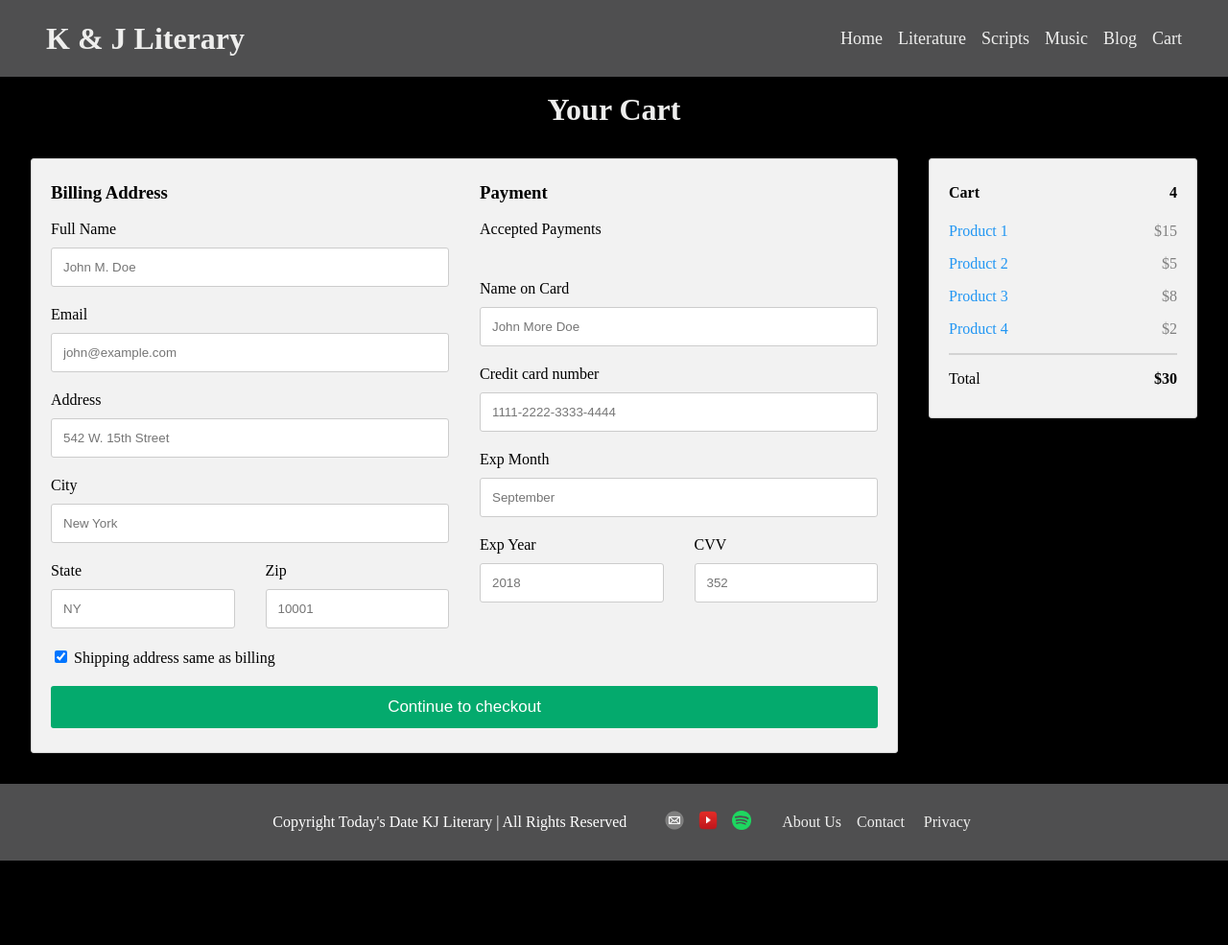
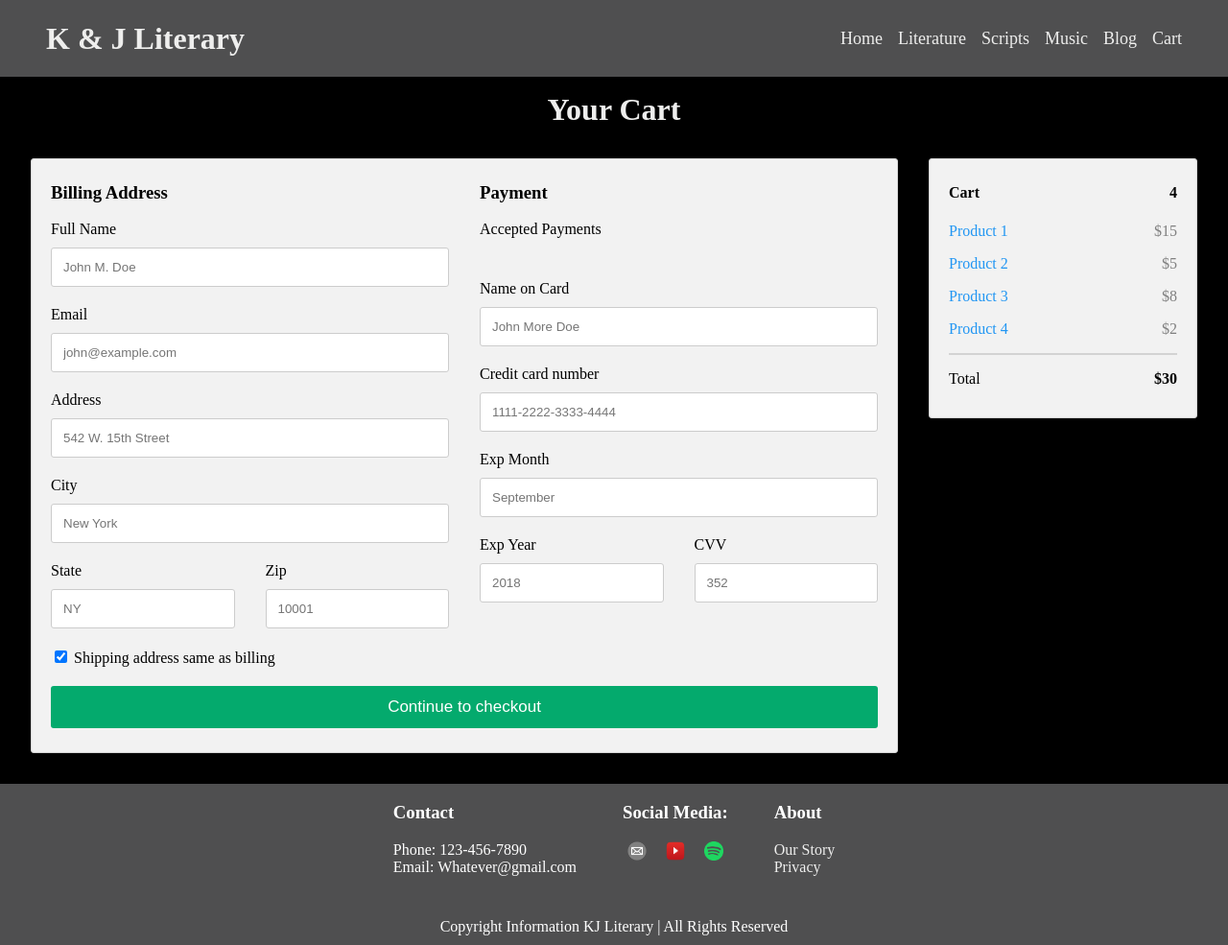
Before and after one commit to KProsser1/KJLiterary, a plain HTML site: page Cart/checkout.html in a window 1280 px wide. Shown: the whole page at 96% size. Before the commit the page ends 897 px from the top, so only its background shows below. Drawn offline with Linux system fonts and the light colour scheme.

Commit message:
Fixed footer

```diff
--- a/Cart/checkout.css
+++ b/Cart/checkout.css
@@ -101,6 +101,8 @@ a:active {
 
 .checkout {
     margin: 2rem;
+    margin-bottom: 0;
+    padding-bottom: 200px;
 }
 
 .row {
@@ -193,42 +195,46 @@ span.price {
 }
 
 .footer {
-
+    position: absolute;
+    left: 0;
+    bottom: 0;
     width: 100%;
-    height: 5rem;
+    height: 10.5rem;
     background-color: #4f4f50;
     color: white;
     display: flex;
-    justify-content: center;
+    flex-direction: column;
+    justify-content: space-between;
     align-items: center;
-    flex-wrap: wrap;
+    padding-bottom: 10px;
 }
 
 .topFoot {
     display: flex;
     justify-content: center;
-    align-items: center;
+    align-items: top;
+    margin-left: 2rem;
+    margin-right: 2rem;
+    gap: 3rem;
 }
 
-.leftFoot {
-    padding-left: 1rem;
+.topFoot ul {
+    padding: 0;
 }
 
-.leftBottom {
-    display: flex;
-    justify-content: space-between;
-    gap: 20px;
+.listHead {
+    font-weight: bold;
+    font-size: larger;
+}
+
+ul{
+    list-style-type: none;
 }
 
 .contact-icons {
     display: flex;
     justify-content: space-evenly;
     gap: 15px;
-    padding-right: 2rem;
-}
-
-.About {
-    padding-right: 1rem;
 }
 
 @media (max-width: 600px) {
--- a/Cart/checkout.html
+++ b/Cart/checkout.html
@@ -124,10 +124,18 @@
     <div class="footer">
         <div class="topFoot">
             <div class="leftFoot">
-                <div id="footer-info">Copyright Today's Date KJ Literary | All Rights Reserved</div>
+                <div id="footer-info">
+                    <ul>
+                        <h3>Contact</h3>
+                        <li>Phone: 123-456-7890</li>
+                        <li>Email: Whatever@gmail.com</li>
+                    </ul>
+                </div>
             </div>
             <div class="rightFoot">
-                <ul class="contact-icons">
+                <ul>
+                    <h3>Social Media:</h3>
+                    <div class="contact-icons">
                         <a href="https://www.gmail.com/" class="icon">
                             <img src="images/icons/email.png">
                         </a>
@@ -137,20 +145,26 @@
                         <a href="https://www.spotify.com/" class="icon">
                             <img src="images/icons/spotify.png">
                         </a>
+                    </div>
                 </ul>
             </div>
             <div class="About">
+                <ul>
+                    <h3>About</h3>
+                    <li>
                         <a href="/KJLiterary/About.html">
-                    About Us
+                            Our Story
                         </a>
+                    </li>
+                    <li>
+                        <a href="">Privacy</a>
+                    </li>
+                </ul>
             </div>
         </div>
-        <div class="bottomFoot">
-            <div class="leftBottom">
-                <a href="">Contact</a>
-                <a href="">Privacy</a>
-            </div>
-        </div>
+        <br>
+        <div class="trueBottom">
+            Copyright Information KJ Literary | All Rights Reserved
         </div>
     </div>
 </body>
--- a/Music_Pages/music1.css
+++ b/Music_Pages/music1.css
@@ -140,41 +140,46 @@ a:active {
 }
 
 .footer {
+    position: absolute;
+    left: 0;
+    bottom: 0;
     width: 100%;
-    height: 5rem;
+    height: 10rem;
     background-color: #4f4f50;
     color: white;
     display: flex;
-    justify-content: center;
+    flex-direction: column;
+    justify-content: space-between;
     align-items: center;
-    flex-wrap: wrap;
+    padding-bottom: 10px;
 }
 
 .topFoot {
     display: flex;
     justify-content: center;
-    align-items: center;
+    align-items: top;
+    margin-left: 2rem;
+    margin-right: 2rem;
+    gap: 3rem;
 }
 
-.leftFoot {
-    padding-left: 1rem;
+.topFoot ul {
+    padding: 0;
 }
 
-.leftBottom {
-    display: flex;
-    justify-content: space-between;
-    gap: 20px;
+.listHead {
+    font-weight: bold;
+    font-size: larger;
+}
+
+ul{
+    list-style-type: none;
 }
 
 .contact-icons {
     display: flex;
     justify-content: space-evenly;
     gap: 15px;
-    padding-right: 2rem;
-}
-
-.About {
-    padding-right: 1rem;
 }
 
 @media (max-width: 600px) {
--- a/Music_Pages/musicpage2/music2.css
+++ b/Music_Pages/musicpage2/music2.css
@@ -160,40 +160,42 @@ a:active {
     left: 0;
     bottom: 0;
     width: 100%;
-    height: 5rem;
+    height: 10rem;
     background-color: #4f4f50;
     color: white;
     display: flex;
-    justify-content: center;
+    flex-direction: column;
+    justify-content: space-between;
     align-items: center;
-    flex-wrap: wrap;
+    padding-bottom: 10px;
 }
 
 .topFoot {
     display: flex;
     justify-content: center;
-    align-items: center;
+    align-items: top;
+    margin-left: 2rem;
+    margin-right: 2rem;
+    gap: 3rem;
 }
 
-.leftFoot {
-    padding-left: 1rem;
+.topFoot ul {
+    padding: 0;
 }
 
-.leftBottom {
-    display: flex;
-    justify-content: space-between;
-    gap: 20px;
+.listHead {
+    font-weight: bold;
+    font-size: larger;
+}
+
+ul{
+    list-style-type: none;
 }
 
 .contact-icons {
     display: flex;
     justify-content: space-evenly;
     gap: 15px;
-    padding-right: 2rem;
-}
-
-.About {
-    padding-right: 1rem;
 }
 
 @media (max-width: 600px) {
--- a/blog_pages/blog.css
+++ b/blog_pages/blog.css
@@ -104,7 +104,8 @@ a:active {
 
 .row {
     margin: 5%;
-    padding-bottom: 100px;
+    margin-bottom: 0;
+    padding-bottom: 200px;
 }
 
 .leftcolumn {
@@ -146,44 +147,46 @@ a:active {
 }
 
 .footer {
-    position: relative;
+    position: absolute;
     left: 0;
     bottom: 0;
     width: 100%;
-    height: 5rem;
+    height: 10.5rem;
     background-color: #4f4f50;
     color: white;
     display: flex;
-    justify-content: center;
+    flex-direction: column;
+    justify-content: space-between;
     align-items: center;
-    flex-wrap: wrap;
+    padding-bottom: 10px;
 }
 
 .topFoot {
     display: flex;
     justify-content: center;
-    align-items: center;
+    align-items: top;
+    margin-left: 2rem;
+    margin-right: 2rem;
+    gap: 3rem;
 }
 
-.leftFoot {
-    padding-left: 1rem;
+.topFoot ul {
+    padding: 0;
 }
 
-.leftBottom {
-    display: flex;
-    justify-content: space-between;
-    gap: 20px;
+.listHead {
+    font-weight: bold;
+    font-size: larger;
+}
+
+ul{
+    list-style-type: none;
 }
 
 .contact-icons {
     display: flex;
     justify-content: space-evenly;
     gap: 15px;
-    padding-right: 2rem;
-}
-
-.About {
-    padding-right: 1rem;
 }
 
 @media screen and (max-width: 800px) {
--- a/home.css
+++ b/home.css
@@ -256,7 +256,7 @@ form input {
 .audioControls {
     display: flex;
     justify-content: center;
-    padding-bottom: 10rem;
+    padding-bottom: 15rem;
 }
 
 audio {
@@ -272,40 +272,42 @@ audio {
     left: 0;
     bottom: 0;
     width: 100%;
-    height: 5rem;
+    height: 10rem;
     background-color: #4f4f50;
     color: white;
     display: flex;
-    justify-content: center;
+    flex-direction: column;
+    justify-content: space-between;
     align-items: center;
-    flex-wrap: wrap;
+    padding-bottom: 10px;
 }
 
 .topFoot {
     display: flex;
     justify-content: center;
-    align-items: center;
+    align-items: top;
+    margin-left: 2rem;
+    margin-right: 2rem;
+    gap: 3rem;
 }
 
-.leftFoot {
-    padding-left: 1rem;
+.topFoot ul {
+    padding: 0;
 }
 
-.leftBottom {
-    display: flex;
-    justify-content: space-between;
-    gap: 20px;
+.listHead {
+    font-weight: bold;
+    font-size: larger;
+}
+
+ul{
+    list-style-type: none;
 }
 
 .contact-icons {
     display: flex;
     justify-content: space-evenly;
     gap: 15px;
-    padding-right: 2rem;
-}
-
-.About {
-    padding-right: 1rem;
 }
 
 @media (max-width: 600px) {
--- a/lit_pages/books.css
+++ b/lit_pages/books.css
@@ -232,42 +232,48 @@ h1 {
 }
 
 .footer {
+    position: relative;
+    left: 0;
+    bottom: 0;
     width: 100%;
-    height: 5rem;
+    height: 10.5rem;
     background-color: #4f4f50;
     color: white;
     display: flex;
-    justify-content: center;
+    flex-direction: column;
+    justify-content: space-between;
     align-items: center;
-    flex-wrap: wrap;
+    padding-bottom: 10px;
 }
 
 .topFoot {
     display: flex;
     justify-content: center;
-    align-items: center;
+    align-items: top;
+    margin-left: 2rem;
+    margin-right: 2rem;
+    gap: 3rem;
 }
 
-.leftFoot {
-    padding-left: 1rem;
+.topFoot ul {
+    padding: 0;
 }
 
-.leftBottom {
-    display: flex;
-    justify-content: space-between;
-    gap: 20px;
+.listHead {
+    font-weight: bold;
+    font-size: larger;
+}
+
+ul{
+    list-style-type: none;
 }
 
 .contact-icons {
     display: flex;
     justify-content: space-evenly;
     gap: 15px;
-    padding-right: 2rem;
 }
 
-.About {
-    padding-right: 1rem;
-}
 @media (max-width: 600px) {
     .right ul {
         display: none;
--- a/script_pages/script.css
+++ b/script_pages/script.css
@@ -232,41 +232,46 @@ h1 {
 }
 
 .footer {
+    position: relative;
+    left: 0;
+    bottom: 0;
     width: 100%;
-    height: 5rem;
+    height: 10rem;
     background-color: #4f4f50;
     color: white;
     display: flex;
-    justify-content: center;
+    flex-direction: column;
+    justify-content: space-between;
     align-items: center;
-    flex-wrap: wrap;
+    padding-bottom: 10px;
 }
 
 .topFoot {
     display: flex;
     justify-content: center;
-    align-items: center;
+    align-items: top;
+    margin-left: 2rem;
+    margin-right: 2rem;
+    gap: 3rem;
 }
 
-.leftFoot {
-    padding-left: 1rem;
+.topFoot ul {
+    padding: 0;
 }
 
-.leftBottom {
-    display: flex;
-    justify-content: space-between;
-    gap: 20px;
+.listHead {
+    font-weight: bold;
+    font-size: larger;
+}
+
+ul{
+    list-style-type: none;
 }
 
 .contact-icons {
     display: flex;
     justify-content: space-evenly;
     gap: 15px;
-    padding-right: 2rem;
-}
-
-.About {
-    padding-right: 1rem;
 }
 
 @media (max-width: 600px) {
```
Also changed, not shown: About.html (+24 -9 lines), Music_Pages/music1.html (+23 -8 lines), Music_Pages/musicpage2/music2.html (+23 -8 lines), blog_pages/blog.html (+23 -8 lines), index.html (+23 -8 lines), lit_pages/books.html (+23 -9 lines), script_pages/script.html (+23 -8 lines). Lines whose indentation alone changed are shown as unchanged.
